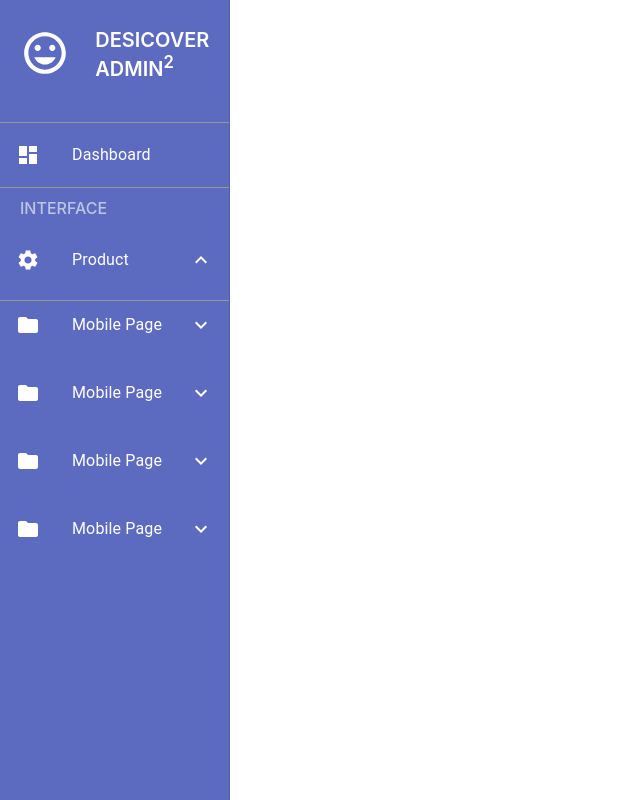
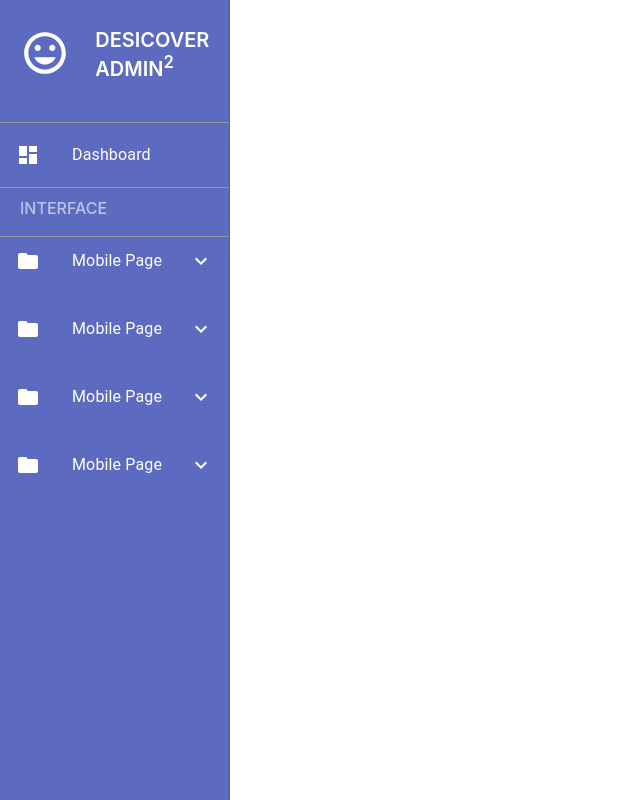
Before and after one commit to Amruta-26/Bcatalyst, a Next.js app in the folder desicovers-next-admin/: page / in a window 1280 px wide. Shown: the whole page, without its empty margins (0-640 px from the left). Built offline with nearby package versions, Linux system fonts and the light colour scheme.

Commit message:
some changes

```diff
--- a/desicovers-next-admin/pages/components/sidebar.js
+++ b/desicovers-next-admin/pages/components/sidebar.js
@@ -25,8 +25,6 @@ import Link from "next/link";
 const drawerWidth = 300;
 
 export default function Sidebar() {
-    const [open, setOpen] = React.useState(true);
-
     const productItems = [
         { name: "Add Product", link: "/demo" },
         { name: "Show Product", link: "/demo" },
@@ -68,9 +66,6 @@ export default function Sidebar() {
         mobileItems,
         mobileCoversItems,
     ];
-    const handleClick = () => {
-        setOpen(!open);
-    };
 
     return (
         <Drawer
@@ -110,27 +105,21 @@ export default function Sidebar() {
                 </ListItemButton>
                 <Divider sx={{ bgcolor: "#adadad" }} />
                 <div className="fadeword">INTERFACE</div>
-                <List>
-                    <ListItemButton onClick={handleClick}>
-                        <ListItemIcon>
-                            <SettingsIcon sx={{ color: "#fff" }} />
-                        </ListItemIcon>
-                        <ListItemText primary="Product" />
-                        {open ? <ExpandLess /> : <ExpandMore />}
-                    </ListItemButton>
-                </List>
             </List>
             <Divider sx={{ bgcolor: "#adadad" }} />
             {dashboardContent.map((items, index) => (
                 <div key={index}>
-                    <CollapsibleCustomComponent item={items} />
+                    <CollapsibleCustomComponent
+                        item={items}
+                        title="some text"
+                    />
                 </div>
             ))}
         </Drawer>
     );
 }
 
-const CollapsibleCustomComponent = ({ item }) => {
+const CollapsibleCustomComponent = ({ item, title }) => {
     const [open, setOpen] = React.useState(false);
 
     return (
```
